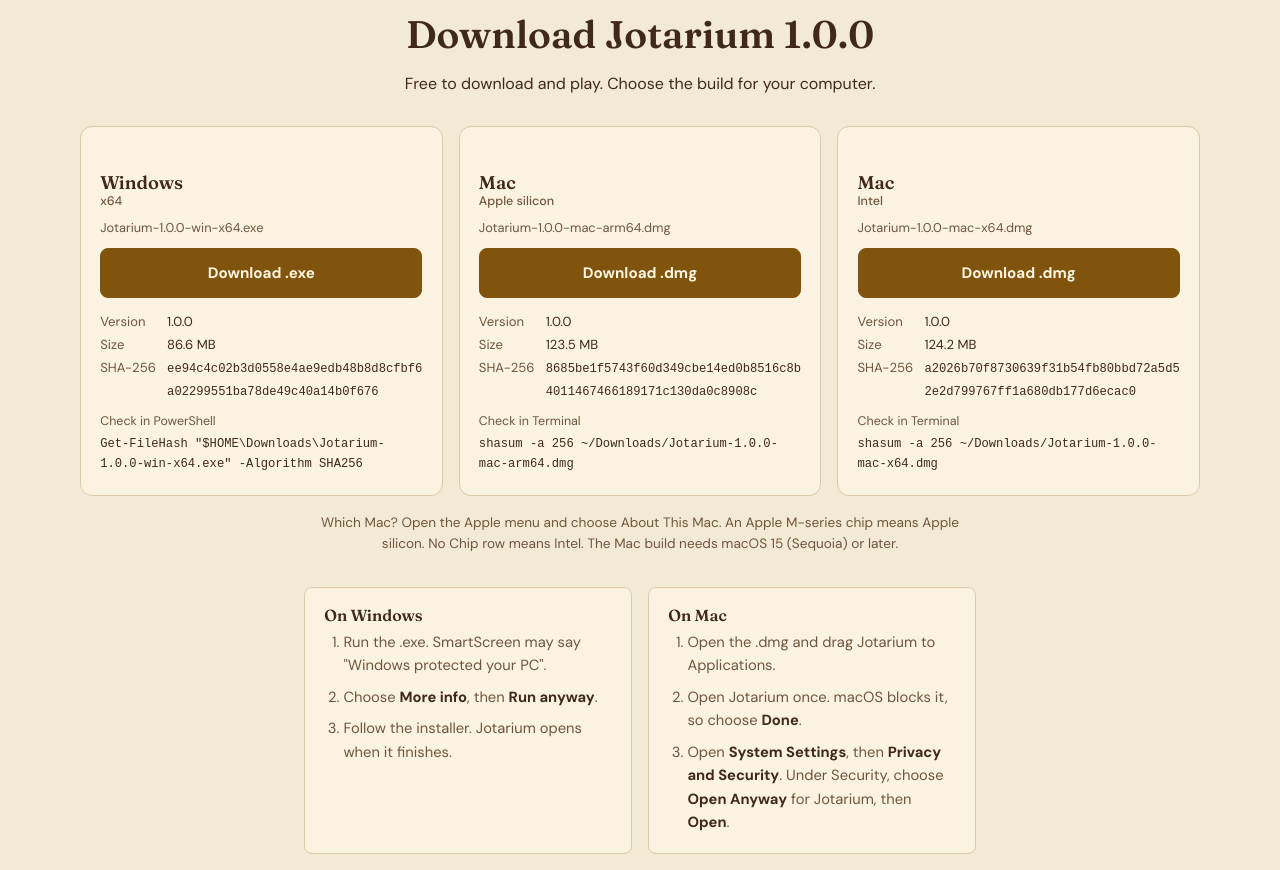
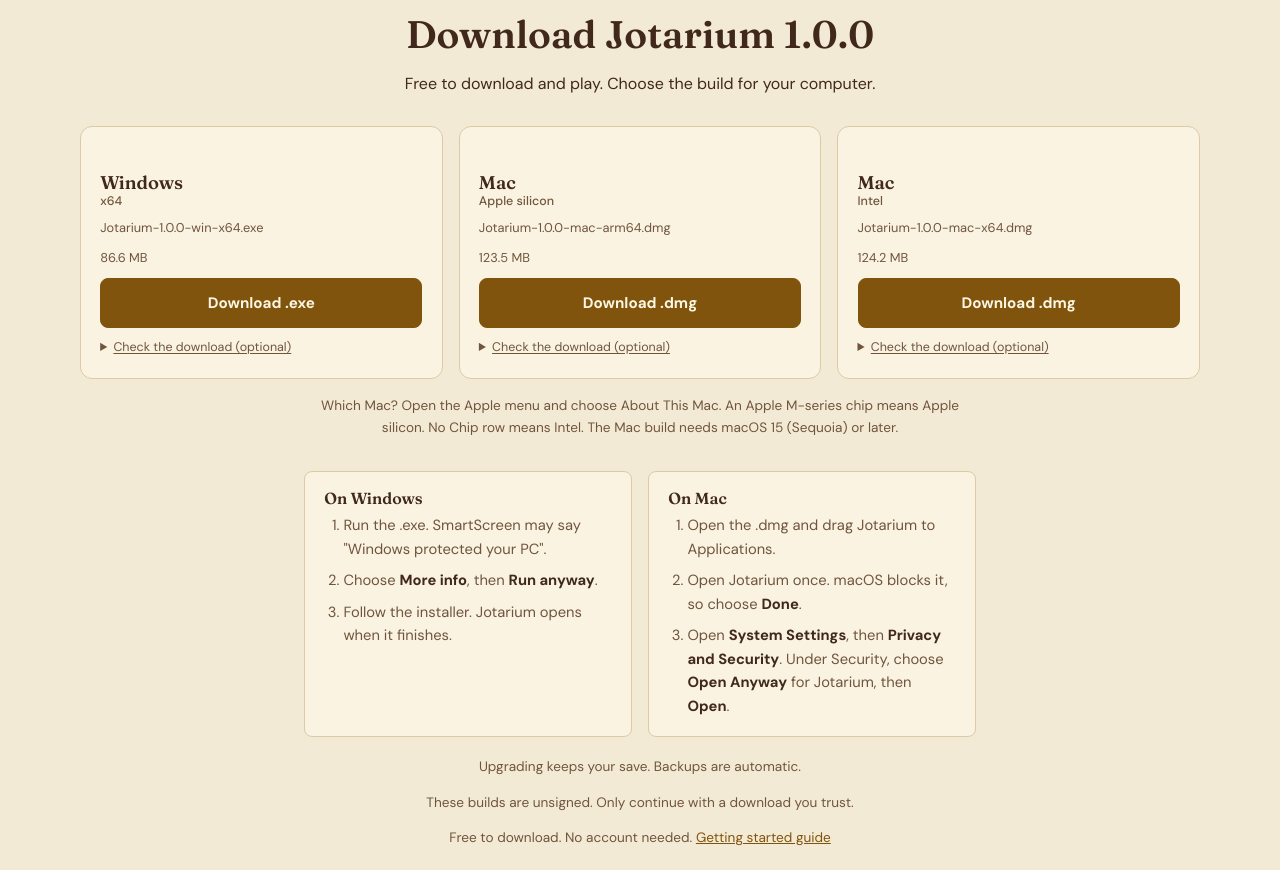
Before and after one commit to Casper5253/jotarium-website, a plain HTML site: page index.html in a window 1280 px wide. Shown: the part 6124-6994 px from the top of the page. Drawn offline with Linux system fonts and the light colour scheme.

Commit message:
Q-977: download cards hide the fingerprint behind an optional check; no repeated version row
Co-Authored-By: Claude Opus 5.5 <noreply@anthropic.com>

```diff
--- a/assets/css/site.css
+++ b/assets/css/site.css
@@ -136,7 +136,7 @@ p { margin: 0 0 1em; }
 .muted { color: var(--text-muted); }
 
 a { color: var(--gold); }
-a:focus-visible, button:focus-visible {
+a:focus-visible, button:focus-visible, summary:focus-visible {
   outline: 2px solid var(--focus);
   outline-offset: 3px;
   border-radius: 4px;
@@ -347,6 +347,7 @@ section.alt { background: var(--rail); border-block: 1px solid var(--line); }
 .download-grid {
   display: grid;
   grid-template-columns: repeat(3, minmax(0, 1fr));
+  align-items: start;
   gap: 1rem;
   margin: 1.8rem 0 1rem;
   text-align: left;
@@ -379,7 +380,7 @@ section.alt { background: var(--rail); border-block: 1px solid var(--line); }
   color: var(--gold);
 }
 .dl-pick[hidden] { display: block; visibility: hidden; }
-.dl-note, .dl-file { margin: 0; font-size: .8rem; color: var(--text-muted); overflow-wrap: anywhere; }
+.dl-note, .dl-file, .dl-size { margin: 0; font-size: .8rem; color: var(--text-muted); overflow-wrap: anywhere; }
 .dl-btn { justify-content: center; margin-top: auto; }
 .dl-facts {
   display: grid;
@@ -393,6 +394,10 @@ section.alt { background: var(--rail); border-block: 1px solid var(--line); }
 .dl-facts code, .dl-check code { font-size: .76rem; }
 .dl-check { margin: 0; font-size: .78rem; color: var(--text-muted); }
 .dl-check code { display: block; margin-top: .2rem; color: var(--text); overflow-wrap: anywhere; }
+.dl-verify { margin: 0; font-size: .78rem; color: var(--text-muted); }
+.dl-verify summary { cursor: pointer; color: var(--text-muted); text-decoration: underline; text-underline-offset: 2px; }
+.dl-verify[open] summary { margin-bottom: .4rem; }
+.dl-verify .dl-check { margin-top: .6rem; }
 .dl-mac-hint, .dl-upgrade, .dl-trust {
   max-width: 42rem;
   margin-inline: auto;
--- a/index.html
+++ b/index.html
@@ -242,37 +242,46 @@
             <p class="dl-pick" hidden>Recommended for this computer</p>
             <h3>Windows <span class="dl-arch">x64</span></h3>
             <p class="dl-file">Jotarium-1.0.0-win-x64.exe</p>
+            <p class="dl-size">86.6 MB</p>
             <a class="btn btn-primary dl-btn" href="https://github.com/Casper5253/jotarium-website/releases/download/v1.0.0/Jotarium-1.0.0-win-x64.exe">Download .exe</a>
+            <details class="dl-verify">
+              <summary>Check the download (optional)</summary>
+              <p>Compare this fingerprint with your download to make sure the file arrived intact.</p>
               <dl class="dl-facts">
-              <dt>Version</dt><dd>1.0.0</dd>
-              <dt>Size</dt><dd>86.6 MB</dd>
                 <dt>SHA-256</dt><dd><code>ee94c4c02b3d0558e4ae9edb48b8d8cfbf6a02299551ba78de49c40a14b0f676</code></dd>
               </dl>
               <p class="dl-check">Check in PowerShell <code>Get-FileHash "$HOME\Downloads\Jotarium-1.0.0-win-x64.exe" -Algorithm SHA256</code></p>
+            </details>
           </article>
           <article class="dl-card" data-platform="mac-arm64" data-download-url="https://github.com/Casper5253/jotarium-website/releases/download/v1.0.0/Jotarium-1.0.0-mac-arm64.dmg" data-download-size="123.5 MB" data-download-label="Download for Mac (Apple silicon)">
             <p class="dl-pick" hidden>Recommended for this computer</p>
             <h3>Mac <span class="dl-arch">Apple silicon</span></h3>
             <p class="dl-file">Jotarium-1.0.0-mac-arm64.dmg</p>
+            <p class="dl-size">123.5 MB</p>
             <a class="btn btn-primary dl-btn" href="https://github.com/Casper5253/jotarium-website/releases/download/v1.0.0/Jotarium-1.0.0-mac-arm64.dmg">Download .dmg</a>
+            <details class="dl-verify">
+              <summary>Check the download (optional)</summary>
+              <p>Compare this fingerprint with your download to make sure the file arrived intact.</p>
               <dl class="dl-facts">
-              <dt>Version</dt><dd>1.0.0</dd>
-              <dt>Size</dt><dd>123.5 MB</dd>
                 <dt>SHA-256</dt><dd><code>8685be1f5743f60d349cbe14ed0b8516c8b4011467466189171c130da0c8908c</code></dd>
               </dl>
               <p class="dl-check">Check in Terminal <code>shasum -a 256 ~/Downloads/Jotarium-1.0.0-mac-arm64.dmg</code></p>
+            </details>
           </article>
           <article class="dl-card" data-platform="mac-x64" data-download-url="https://github.com/Casper5253/jotarium-website/releases/download/v1.0.0/Jotarium-1.0.0-mac-x64.dmg" data-download-size="124.2 MB" data-download-label="Download for Mac (Intel)">
             <p class="dl-pick" hidden>Recommended for this computer</p>
             <h3>Mac <span class="dl-arch">Intel</span></h3>
             <p class="dl-file">Jotarium-1.0.0-mac-x64.dmg</p>
+            <p class="dl-size">124.2 MB</p>
             <a class="btn btn-primary dl-btn" href="https://github.com/Casper5253/jotarium-website/releases/download/v1.0.0/Jotarium-1.0.0-mac-x64.dmg">Download .dmg</a>
+            <details class="dl-verify">
+              <summary>Check the download (optional)</summary>
+              <p>Compare this fingerprint with your download to make sure the file arrived intact.</p>
               <dl class="dl-facts">
-              <dt>Version</dt><dd>1.0.0</dd>
-              <dt>Size</dt><dd>124.2 MB</dd>
                 <dt>SHA-256</dt><dd><code>a2026b70f8730639f31b54fb80bbd72a5d52e2d799767ff1a680db177d6ecac0</code></dd>
               </dl>
               <p class="dl-check">Check in Terminal <code>shasum -a 256 ~/Downloads/Jotarium-1.0.0-mac-x64.dmg</code></p>
+            </details>
           </article>
         </div>
         <p class="dl-mac-hint">Which Mac? Open the Apple menu and choose About This Mac. An Apple M-series chip means Apple silicon. No Chip row means Intel. The Mac build needs macOS 15 (Sequoia) or later.</p>
```
Also changed, not shown: scripts/set-release.mjs (+9 -6 lines), tests/set-release.test.mjs (+19 -0 lines). Lines whose indentation alone changed are shown as unchanged.
